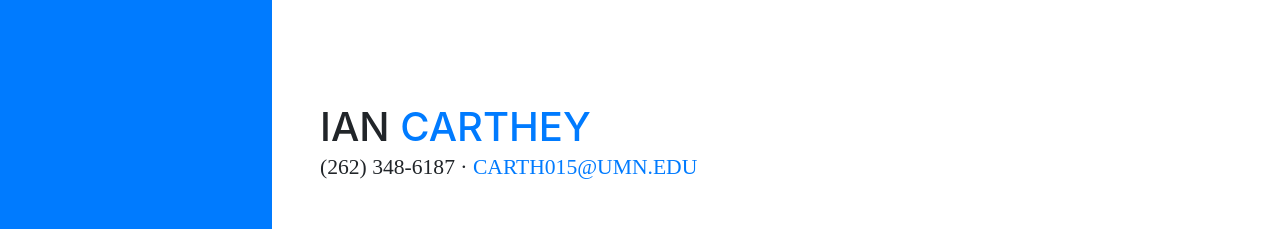
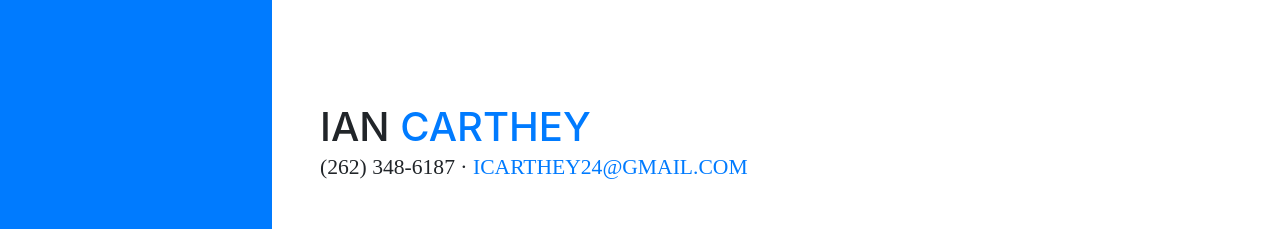
Before and after one commit to iancarthey/iancarthey.github.io, a website with bundled scripts: page index.html in a window 1280 px wide. Shown: the top 229 px of the page. Built offline with nearby package versions, Linux system fonts and the light colour scheme; a web font is replaced by a local one.

Commit message:
updated email to new gmail

```diff
--- a/index.html
+++ b/index.html
@@ -69,7 +69,7 @@
             <span class="text-primary">Carthey</span>
           </h1>
           <div class="subheading mb-5">(262) 348-6187 ·
-            <a href="mailto:carth015@umn.edu">carth015@umn.edu</a>
+            <a href="mailto:icarthey24@gmail.com">icarthey24@gmail.com</a>
           </div>
           <p class="mb-5">
             I am a junior full stack software developer. The majority of my work experience has been in the service industry. Working in the service industry has taught me how to work quickly and efficiently in a team setting, and communicate effectively with different types of people. My hunger to learn and interest in tech led me to enroll in the Full Stack Development bootcamp at Prime Digital Academy. Since enrolling, my drive for knowledge and problem solving has continued as I seek new information and coding languages to learn.
```
